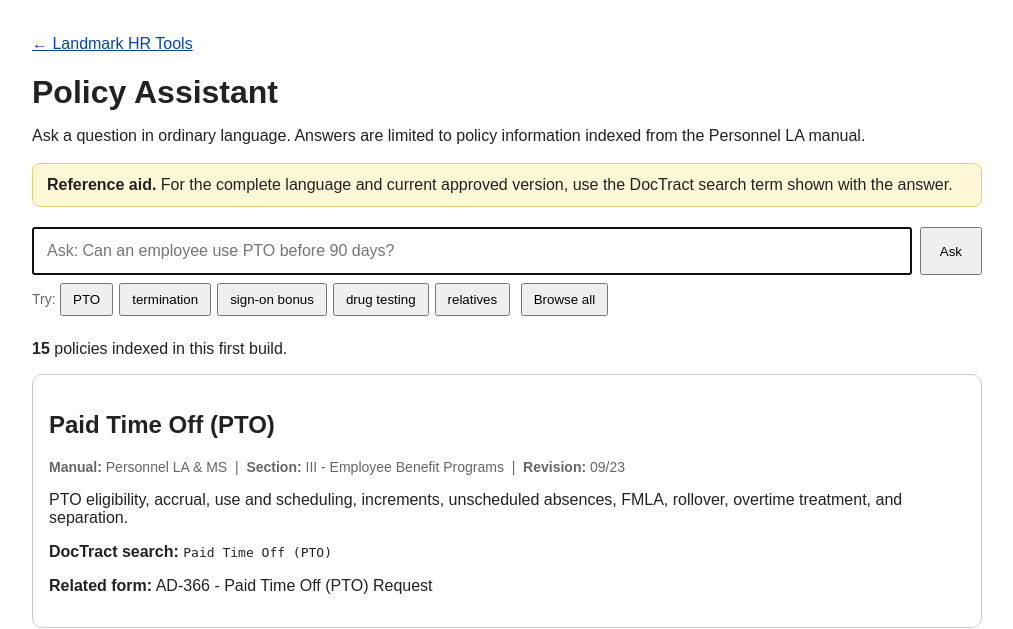
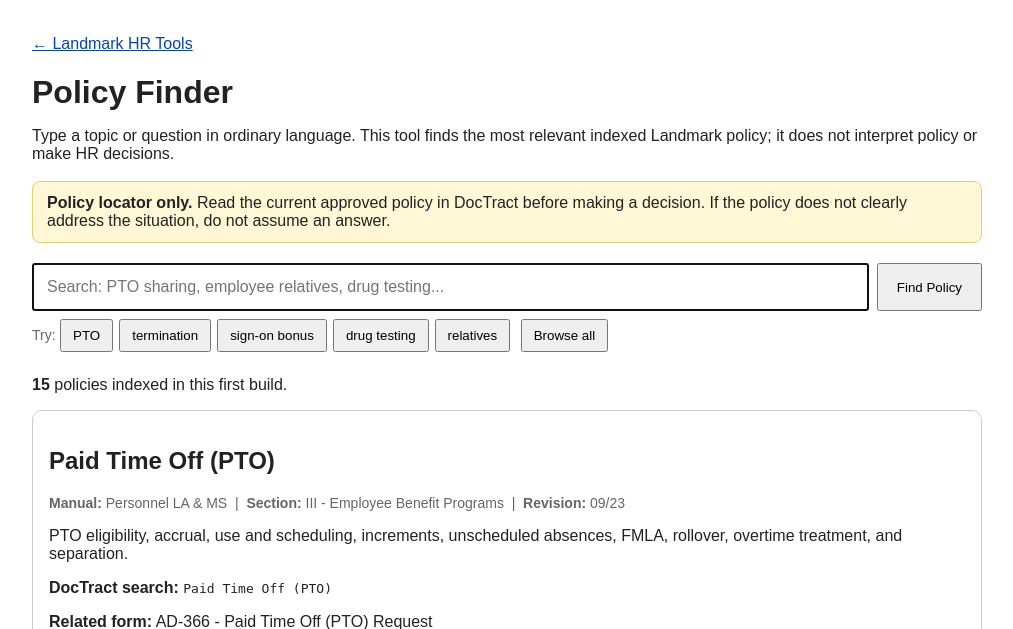
Before and after one commit to smartiespartiesforyou/landmark-hr-tools, a Flask app: page /policy-finder in a window 1280 px wide. Shown: the top 629 px of the page, without its empty margins (133-1146 px from the left). Run offline with Flask 3, Linux system fonts and the light colour scheme; parts of the project's set-up code (start-up, migrations or seed data) failed here and were passed over.

Commit message:
Update policy finder UI to avoid policy interpretation

```diff
--- a/templates/policy_finder.html
+++ b/templates/policy_finder.html
@@ -1,38 +1,22 @@
 <!DOCTYPE html>
-<html><head><title>Policy Assistant - Landmark HR Tools</title><meta name="viewport" content="width=device-width, initial-scale=1">
+<html><head><title>Policy Finder - Landmark HR Tools</title><meta name="viewport" content="width=device-width, initial-scale=1">
 <style>
 body{font-family:Arial,sans-serif;max-width:950px;margin:35px auto;padding:0 18px;color:#222}h1{margin-bottom:4px}.notice{background:#fff7d6;border:1px solid #e5cf73;padding:12px 14px;border-radius:8px;margin:18px 0}.ask{display:flex;gap:8px;margin:20px 0 8px}input{flex:1;padding:13px;font-size:16px}button{padding:12px 18px;cursor:pointer}.topics button{margin:0 6px 8px 0;padding:7px 11px}.card,.answer{border:1px solid #ccc;border-radius:10px;padding:16px;margin:14px 0}.answer{border-width:2px}.muted{color:#666;font-size:14px}.source{background:#f5f5f5;padding:12px;border-radius:8px;margin-top:12px}.empty{margin-top:24px;font-weight:bold}a{color:#0645ad}.label{font-size:12px;text-transform:uppercase;letter-spacing:.06em;color:#666;font-weight:bold}
 </style></head><body>
 <p><a href="/">← Landmark HR Tools</a></p>
-<h1>Policy Assistant</h1>
-<p>Ask a question in ordinary language. Answers are limited to policy information indexed from the Personnel LA manual.</p>
-<div class="notice"><strong>Reference aid.</strong> For the complete language and current approved version, use the DocTract search term shown with the answer.</div>
+<h1>Policy Finder</h1>
+<p>Type a topic or question in ordinary language. This tool finds the most relevant indexed Landmark policy; it does not interpret policy or make HR decisions.</p>
+<div class="notice"><strong>Policy locator only.</strong> Read the current approved policy in DocTract before making a decision. If the policy does not clearly address the situation, do not assume an answer.</div>
 
 <form method="POST" class="ask">
-<input name="q" value="{{ query }}" placeholder="Ask: Can an employee use PTO before 90 days?" autofocus>
-<button type="submit" name="mode" value="ask">Ask</button>
+<input name="q" value="{{ query }}" placeholder="Search: PTO sharing, employee relatives, drug testing..." autofocus>
+<button type="submit">Find Policy</button>
 </form>
 <div class="topics"><span class="muted">Try:</span>
 {% for topic in quick_topics %}<button type="button" onclick="window.location='?q={{ topic }}'">{{ topic }}</button>{% endfor %}
 <button type="button" onclick="window.location='/policy-finder'">Browse all</button></div>
 
-{% if answer %}
-<div class="answer">
-<div class="label">{% if answer.supported %}Policy answer{% else %}Needs DocTract check{% endif %}</div>
-<p style="font-size:18px">{{ answer.answer }}</p>
-{% if answer.policy %}
-<div class="source">
-<strong>Policy:</strong> {{ answer.policy.title }}<br>
-<strong>DocTract search:</strong> <code>{{ answer.policy.doctract }}</code><br>
-{% if answer.policy.revision %}<strong>Indexed revision:</strong> {{ answer.policy.revision }}<br>{% endif %}
-{% if answer.policy.related_form %}<strong>Related form:</strong> {{ answer.policy.related_form }}{% endif %}
-</div>
-{% endif %}
-</div>
-{% endif %}
-
-{% if not answer %}
-{% if query %}<p><strong>{{ results|length }}</strong> related result{% if results|length != 1 %}s{% endif %} for “{{ query }}”</p>
+{% if query %}<p><strong>{{ results|length }}</strong> related policy result{% if results|length != 1 %}s{% endif %} for “{{ query }}”</p><p class="muted">These are possible matches. Use the DocTract search term below to read the current approved policy.</p>
 {% else %}<p><strong>{{ indexed_count }}</strong> policies indexed in this first build.</p>{% endif %}
 {% for policy in results %}
 <div class="card"><h2>{{ policy.title }}</h2>
@@ -41,6 +25,4 @@ body{font-family:Arial,sans-serif;max-width:950px;margin:35px auto;padding:0 18p
 <p><strong>DocTract search:</strong> <code>{{ policy.doctract }}</code></p>
 {% if policy.related_form %}<p><strong>Related form:</strong> {{ policy.related_form }}</p>{% endif %}
 </div>
-{% else %}<p class="empty">No indexed policy matched that search yet. Check DocTract.</p>{% endfor %}
-{% endif %}
-</body></html>
+{% else %}<p class="empty">No indexed policy matched that search yet. Check DocTract.</p>{% endfor %}</body></html>
```
